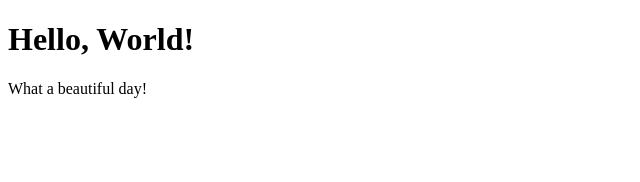
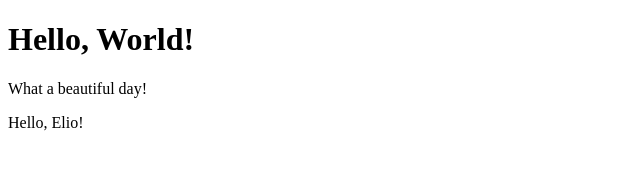
Before and after one commit to pincopops/react-exercises, a React (Create React App) app: page / in a window 1280 px wide. Shown: the top 182 px of the page, without its empty margins (0-640 px from the left). Built offline with nearby package versions, Linux system fonts and the light colour scheme.

Commit message:
Competamento props - 01.

```diff
--- a/src/App.js
+++ b/src/App.js
@@ -1,8 +1,12 @@
 import React from 'react';
 import { Hello } from './Hello';
+import { Welcome } from './Welcome';
 
 export class App extends React.Component{
     render(){
-        return <div><Hello /></div>
+        return <div>
+                <Hello />
+                <Welcome name='Elio' />
+            </div>
     }
 }
--- /dev/null
+++ b/src/Welcome.js
@@ -0,0 +1,8 @@
+import React from "react";
+
+
+export class Welcome extends React.Component{
+    render(){
+        return <p>Hello, {this.props.name}!</p>
+    }
+}
```
